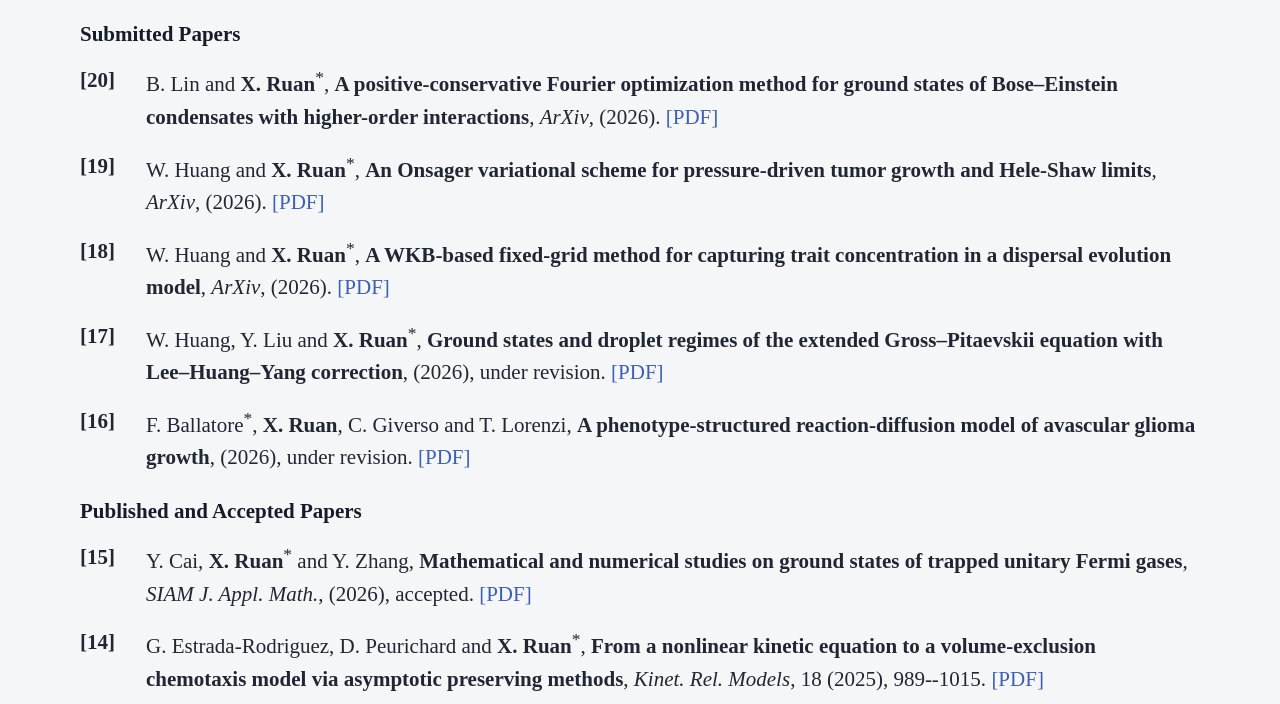
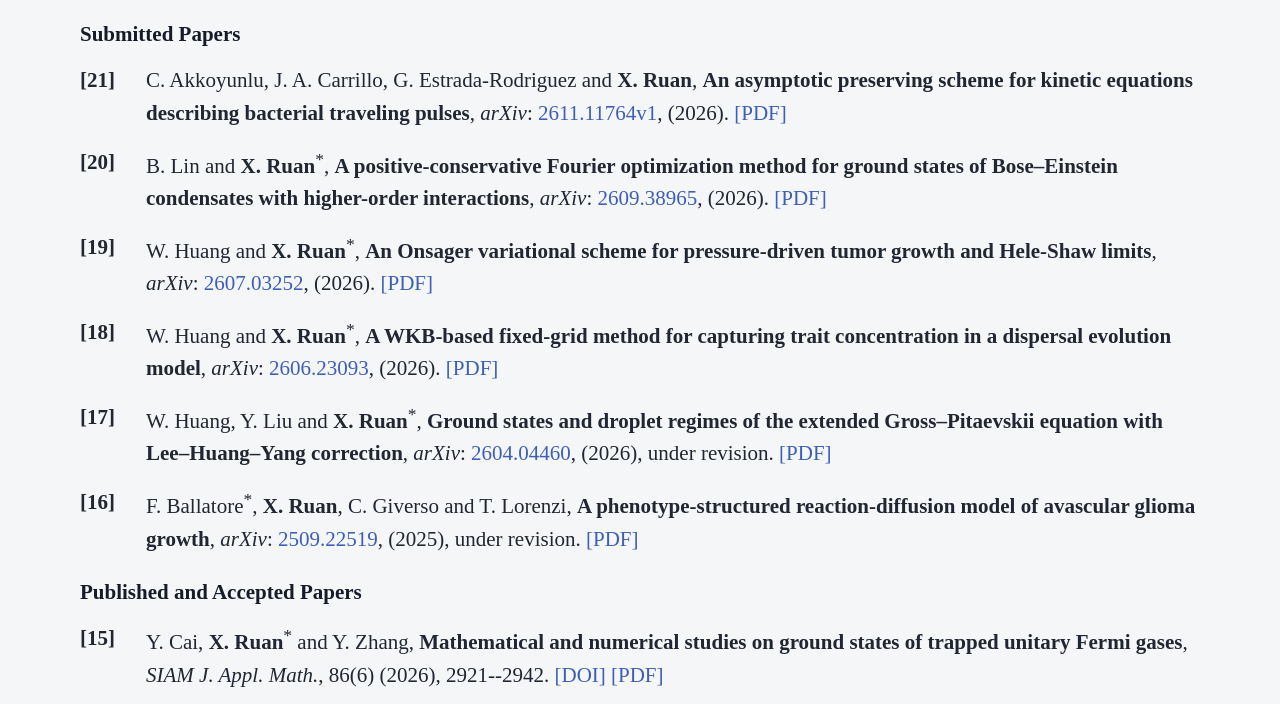
Before and after one commit to Xinran-RUAN/xinran-ruan_webpage, a plain HTML site: page Publications.html in a window 1280 px wide. Shown: the part 234-938 px from the top of the page. Drawn offline with Linux system fonts and the light colour scheme; some packages are replaced by stand-ins of ours; a script that the page names is missing.

Commit message:
Update publications and add bacterial traveling pulse preprint

```diff
--- a/Publications.html
+++ b/Publications.html
@@ -329,13 +329,14 @@ h2{
 <section class="section">
 <h2>Publications</h2>
 <h3 class="pub-group-title">Submitted Papers</h3>
-<div class="pub-item"><div class="pub-no">[20]</div><div>B. Lin and <strong>X. Ruan</strong><sup>*</sup>, <span class="pub-title">A positive-conservative Fourier optimization method for ground states of Bose–Einstein condensates with higher-order interactions</span>, <em>ArXiv</em>, (2026). <a href="files/20-arXiv.pdf" target="_blank">[PDF]</a></div></div>
-<div class="pub-item"><div class="pub-no">[19]</div><div>W. Huang and <strong>X. Ruan</strong><sup>*</sup>, <span class="pub-title">An Onsager variational scheme for pressure-driven tumor growth and Hele-Shaw limits</span>, <em>ArXiv</em>, (2026). <a href="files/19-arXiv.pdf" target="_blank">[PDF]</a></div></div>
-<div class="pub-item"><div class="pub-no">[18]</div><div>W. Huang and <strong>X. Ruan</strong><sup>*</sup>, <span class="pub-title">A WKB-based fixed-grid method for capturing trait concentration in a dispersal evolution model</span>, <em>ArXiv</em>, (2026). <a href="files/18-arXiv.pdf" target="_blank">[PDF]</a></div></div>
-<div class="pub-item"><div class="pub-no">[17]</div><div>W. Huang, Y. Liu and <strong>X. Ruan</strong><sup>*</sup>, <span class="pub-title">Ground states and droplet regimes of the extended Gross–Pitaevskii equation with Lee–Huang–Yang correction</span>, (2026), under revision. <a href="files/17-SIAM-JAM.pdf" target="_blank">[PDF]</a></div></div>
-<div class="pub-item"><div class="pub-no">[16]</div><div>F. Ballatore<sup>*</sup>, <strong>X. Ruan</strong>, C. Giverso and T. Lorenzi, <span class="pub-title">A phenotype-structured reaction-diffusion model of avascular glioma growth</span>, (2026), under revision. <a href="files/16-SIAM-JAM.pdf" target="_blank">[PDF]</a></div></div>
+<div class="pub-item"><div class="pub-no">[21]</div><div>C. Akkoyunlu, J. A. Carrillo, G. Estrada-Rodriguez and <strong>X. Ruan</strong>, <span class="pub-title">An asymptotic preserving scheme for kinetic equations describing bacterial traveling pulses</span>, <em>arXiv</em>: <a href="https://arxiv.org/abs/2611.11764v1" target="_blank">2611.11764v1</a>, (2026). <a href="files/21-arXiv.pdf" target="_blank">[PDF]</a></div></div>
+<div class="pub-item"><div class="pub-no">[20]</div><div>B. Lin and <strong>X. Ruan</strong><sup>*</sup>, <span class="pub-title">A positive-conservative Fourier optimization method for ground states of Bose–Einstein condensates with higher-order interactions</span>, <em>arXiv</em>: <a href="https://arxiv.org/abs/2609.38965" target="_blank">2609.38965</a>, (2026). <a href="files/20-arXiv.pdf" target="_blank">[PDF]</a></div></div>
+<div class="pub-item"><div class="pub-no">[19]</div><div>W. Huang and <strong>X. Ruan</strong><sup>*</sup>, <span class="pub-title">An Onsager variational scheme for pressure-driven tumor growth and Hele-Shaw limits</span>, <em>arXiv</em>: <a href="https://arxiv.org/abs/2607.03252" target="_blank">2607.03252</a>, (2026). <a href="files/19-arXiv.pdf" target="_blank">[PDF]</a></div></div>
+<div class="pub-item"><div class="pub-no">[18]</div><div>W. Huang and <strong>X. Ruan</strong><sup>*</sup>, <span class="pub-title">A WKB-based fixed-grid method for capturing trait concentration in a dispersal evolution model</span>, <em>arXiv</em>: <a href="https://arxiv.org/abs/2606.23093" target="_blank">2606.23093</a>, (2026). <a href="files/18-arXiv.pdf" target="_blank">[PDF]</a></div></div>
+<div class="pub-item"><div class="pub-no">[17]</div><div>W. Huang, Y. Liu and <strong>X. Ruan</strong><sup>*</sup>, <span class="pub-title">Ground states and droplet regimes of the extended Gross–Pitaevskii equation with Lee–Huang–Yang correction</span>, <em>arXiv</em>: <a href="https://arxiv.org/abs/2604.04460" target="_blank">2604.04460</a>, (2026), under revision. <a href="files/17-SIAM-JAM.pdf" target="_blank">[PDF]</a></div></div>
+<div class="pub-item"><div class="pub-no">[16]</div><div>F. Ballatore<sup>*</sup>, <strong>X. Ruan</strong>, C. Giverso and T. Lorenzi, <span class="pub-title">A phenotype-structured reaction-diffusion model of avascular glioma growth</span>, <em>arXiv</em>: <a href="https://arxiv.org/abs/2509.22519" target="_blank">2509.22519</a>, (2025), under revision. <a href="files/16-SIAM-JAM.pdf" target="_blank">[PDF]</a></div></div>
 <h3 class="pub-group-title">Published and Accepted Papers</h3>
-<div class="pub-item"><div class="pub-no">[15]</div><div>Y. Cai, <strong>X. Ruan</strong><sup>*</sup> and Y. Zhang, <span class="pub-title">Mathematical and numerical studies on ground states of trapped unitary Fermi gases</span>, <em>SIAM J. Appl. Math.</em>, (2026), accepted. <a href="files/15-SIAM-JAM.pdf" target="_blank">[PDF]</a></div></div>
+<div class="pub-item"><div class="pub-no">[15]</div><div>Y. Cai, <strong>X. Ruan</strong><sup>*</sup> and Y. Zhang, <span class="pub-title">Mathematical and numerical studies on ground states of trapped unitary Fermi gases</span>, <em>SIAM J. Appl. Math.</em>, 86(6) (2026), 2921--2942. <a href="https://doi.org/10.1137/25M1830067" target="_blank">[DOI]</a> <a href="files/15-SIAM-JAM.pdf" target="_blank">[PDF]</a></div></div>
 <div class="pub-item"><div class="pub-no">[14]</div><div>G. Estrada-Rodriguez, D. Peurichard and <strong>X. Ruan</strong><sup>*</sup>, <span class="pub-title">From a nonlinear kinetic equation to a volume-exclusion chemotaxis model via asymptotic preserving methods</span>, <em>Kinet. Rel. Models</em>, 18 (2025), 989--1015. <a href="files/14-KRM.pdf" target="_blank">[PDF]</a></div></div>
 <div class="pub-item"><div class="pub-no">[13]</div><div>N. David and <strong>X. Ruan</strong><sup>*</sup>, <span class="pub-title">An asymptotic preserving scheme for a tumor growth model of porous medium type</span>, <em>ESAIM: M2AN</em>, 56 (2022), 121--150. <a href="files/13-M2AN.pdf" target="_blank">[PDF]</a></div></div>
 <div class="pub-item"><div class="pub-no">[12]</div><div>F. R. Macfarlane<sup>*</sup>, <strong>X. Ruan</strong> and T. Lorenzi<sup>*</sup>, <span class="pub-title">Individual-based and continuum models of phenotypically heterogeneous growing cell populations</span>, <em>AIMS Bioengineering</em>, 9 (2022), 68--92. <a href="files/12-AIMS-Bioeng.pdf" target="_blank">[PDF]</a></div></div>
```
Also changed, not shown: Publications_ch.html (+7 -6 lines), 2 other files.
